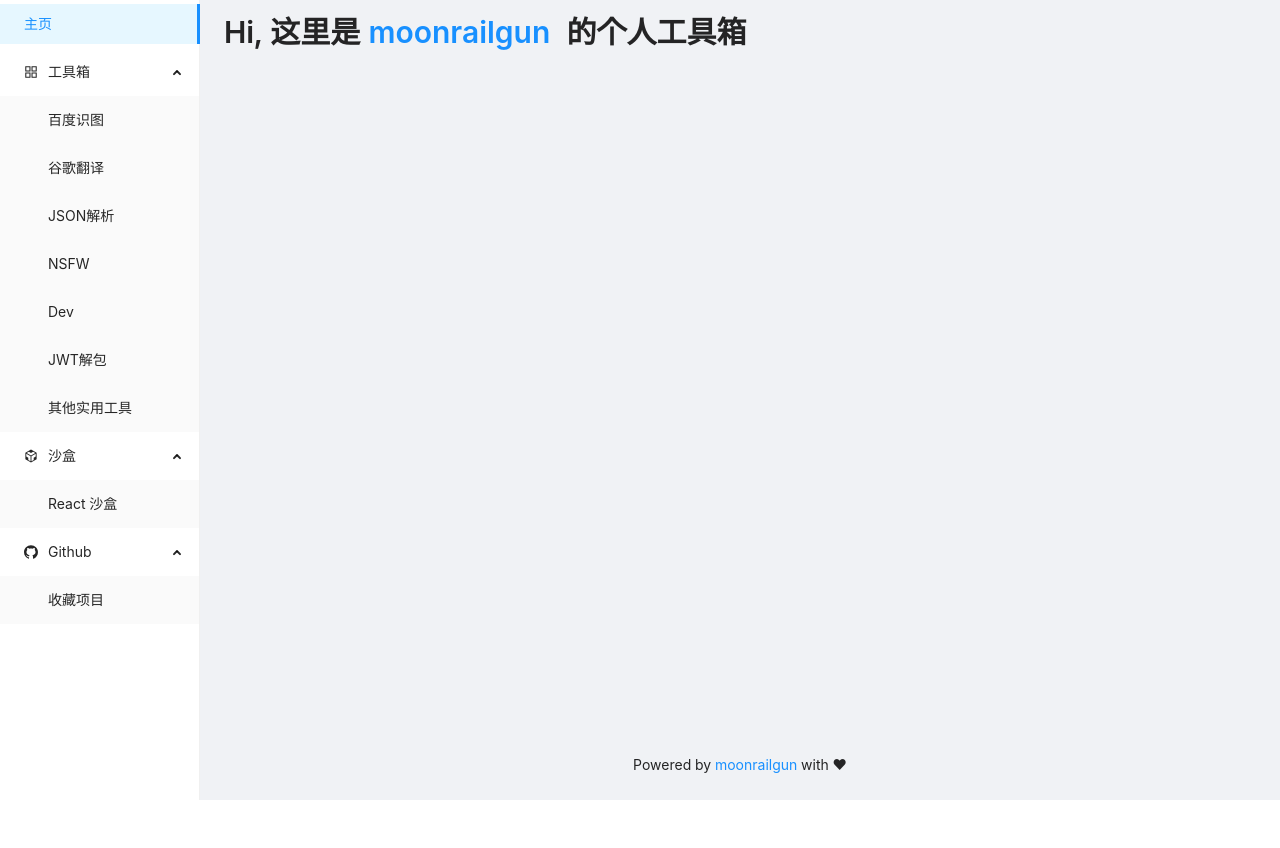
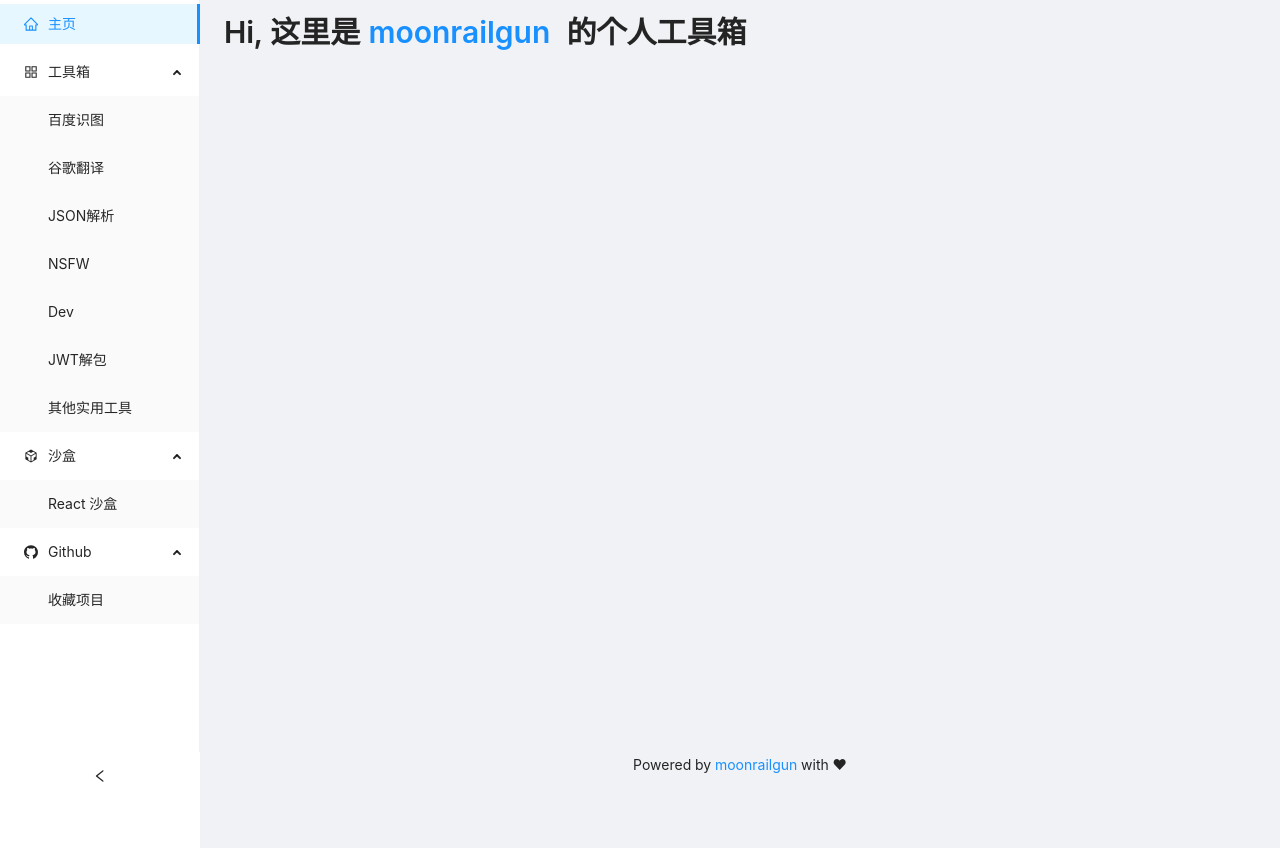
Before and after one commit to moonrailgun/moonrailgunAPI, a Next.js app: page / in a window 1280 px wide. Before the commit the page ends 800 px from the top, so only its background shows below. Built offline with nearby package versions, Linux system fonts and the light colour scheme.

Commit message:
add collapsible sidebar
refactor layout position of code and add Home Icon

```diff
--- a/components/Layout.tsx
+++ b/components/Layout.tsx
@@ -1,4 +1,4 @@
-import React from 'react';
+import React, { useCallback } from 'react';
 import Link from 'next/link';
 import Head from 'next/head';
 import { Layout, Menu } from 'antd';
@@ -6,9 +6,11 @@ import {
   AppstoreOutlined,
   CodeSandboxOutlined,
   GithubOutlined,
+  HomeOutlined,
 } from '@ant-design/icons';
 import { routes, RouteItem } from '../routes';
 import styled from 'styled-components';
+import { useLocalStorage } from 'react-use';
 
 const ContentMain = styled.div`
   flex: 1;
@@ -31,29 +33,33 @@ const BaseLayout: React.FC<{
   link?: string;
 }> = React.memo((props) => {
   const { title, link = '/', children } = props;
+  const [collapsed, setCollapsed] = useLocalStorage('collapsed', false);
 
+  const toggleCollapsed = useCallback(() => {
+    setCollapsed(!collapsed);
+  }, [collapsed]);
+
+  const renderSidebar = () => {
     return (
-    <div style={{ height: '100vh' }}>
-      <Head>
-        <title>{title}</title>
-        <meta charSet="utf-8" />
-        <meta name="viewport" content="initial-scale=1.0, width=device-width" />
-      </Head>
-
-      <Layout>
-        <Layout.Sider width={200}>
+      <Layout.Sider
+        theme="light"
+        width={200}
+        collapsible={true}
+        collapsed={collapsed}
+        onCollapse={toggleCollapsed}
+      >
         <Menu
           mode="inline"
           selectedKeys={[link]}
           defaultOpenKeys={Object.keys(routes)}
           style={{ height: '100vh' }}
         >
-            {renderLink(['/', '主页'])}
-            <Menu.SubMenu
-              key="tools"
-              icon={<AppstoreOutlined />}
-              title="工具箱"
-            >
+          <Menu.Item key="/" icon={<HomeOutlined />}>
+            <Link href="/">
+              <a>主页</a>
+            </Link>
+          </Menu.Item>
+          <Menu.SubMenu key="tools" icon={<AppstoreOutlined />} title="工具箱">
             {routes['tools'].map(renderLink)}
           </Menu.SubMenu>
           <Menu.SubMenu
@@ -68,6 +74,11 @@ const BaseLayout: React.FC<{
           </Menu.SubMenu>
         </Menu>
       </Layout.Sider>
+    );
+  };
+
+  const renderContent = () => {
+    return (
       <Layout.Content
         style={{
           padding: '12px 24px 0',
@@ -83,6 +94,20 @@ const BaseLayout: React.FC<{
           Powered by <a href="http://moonrailgun.com">moonrailgun</a> with ❤
         </Layout.Footer>
       </Layout.Content>
+    );
+  };
+
+  return (
+    <div style={{ height: '100vh' }}>
+      <Head>
+        <title>{title}</title>
+        <meta charSet="utf-8" />
+        <meta name="viewport" content="initial-scale=1.0, width=device-width" />
+      </Head>
+
+      <Layout>
+        {renderSidebar()}
+        {renderContent()}
       </Layout>
     </div>
   );
```
Lines whose indentation alone changed are shown as unchanged.
